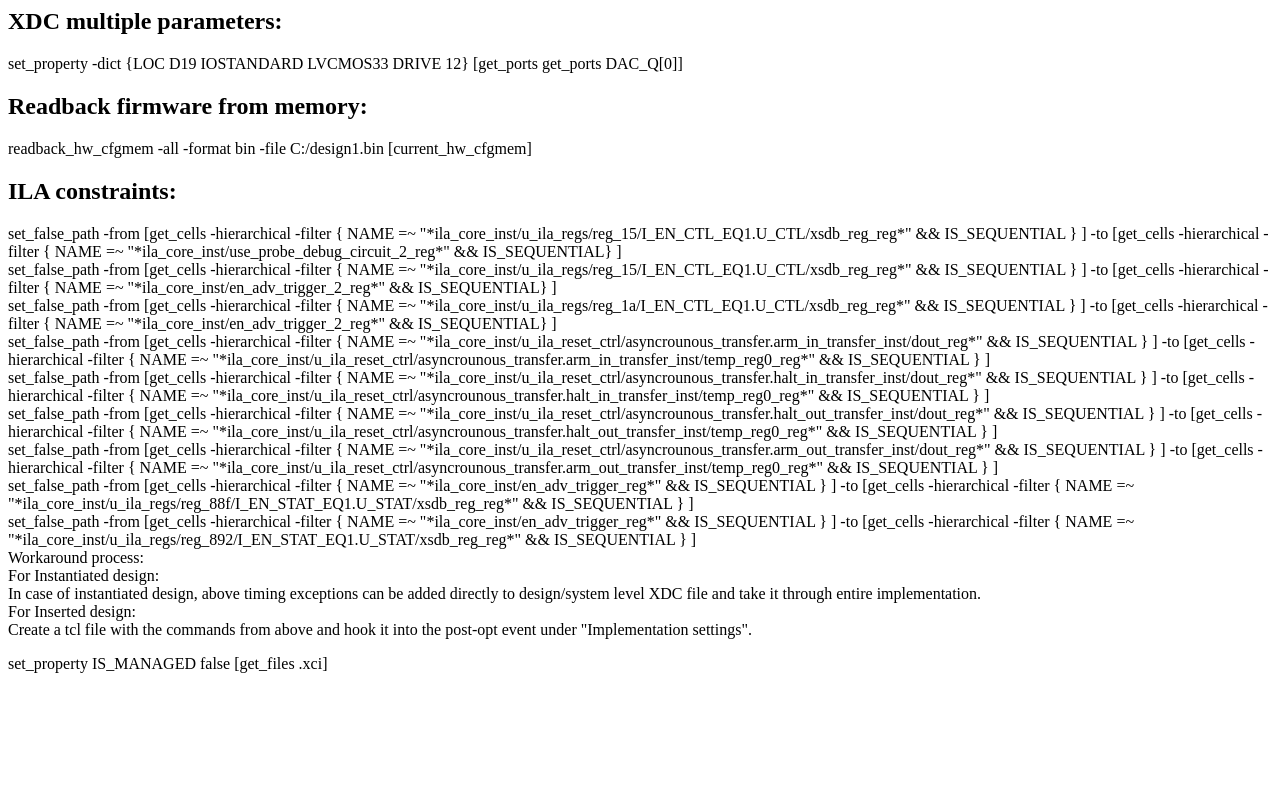
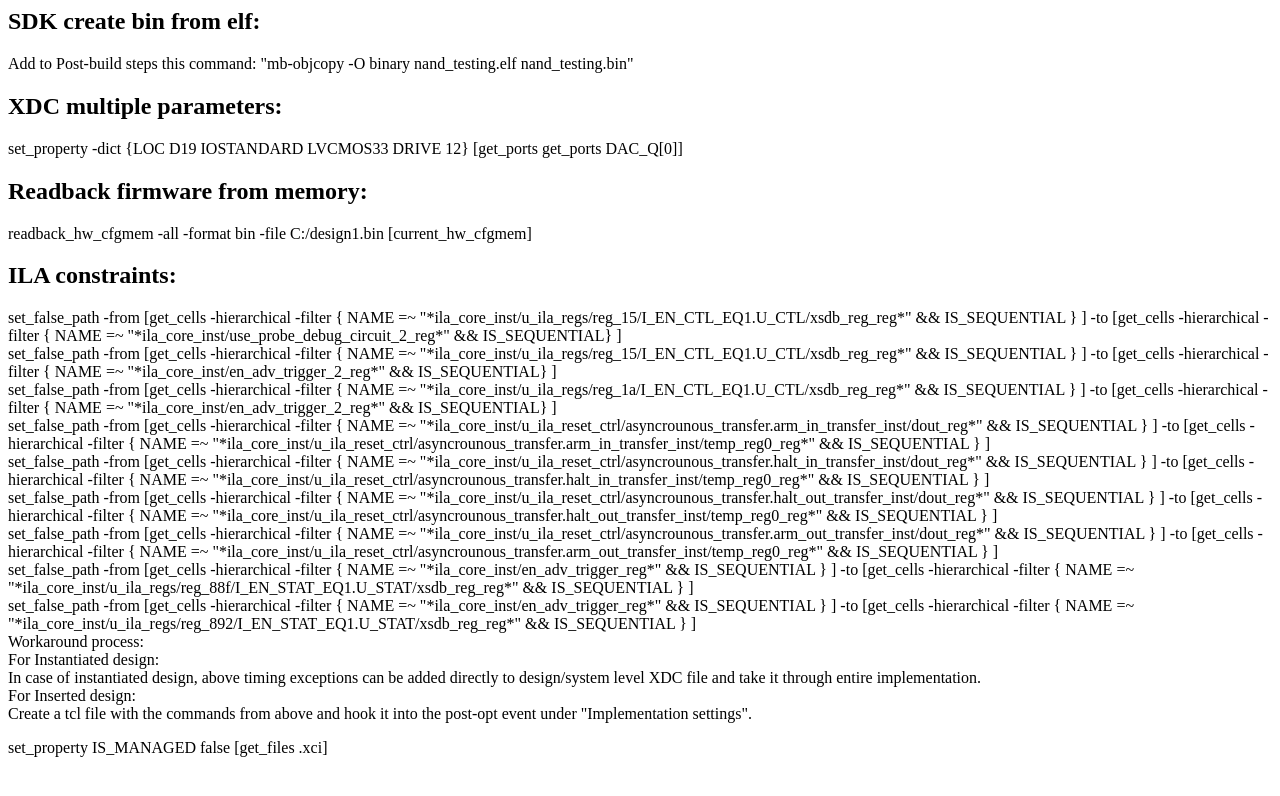
Before and after one commit to Troiden/Troiden.github.io, a plain HTML site: page frames/frame_vivado.html in a window 1280 px wide. Drawn offline with Linux system fonts and the light colour scheme.

Commit message:
added elf to bin

```diff
--- a/frames/frame_vivado.html
+++ b/frames/frame_vivado.html
@@ -5,6 +5,10 @@
    <meta http-equiv="Content-Type" content="text/html; charset=utf-8">
  </head>
 <body>
+<h2>SDK create bin from elf:</h2>
+<p>
+Add to Post-build steps this command: "mb-objcopy -O binary nand_testing.elf nand_testing.bin"
+</p>
 <h2>XDC multiple parameters:</h2>
 <p>
 set_property -dict {LOC D19 IOSTANDARD LVCMOS33 DRIVE 12} [get_ports get_ports DAC_Q[0]]<br>
```
